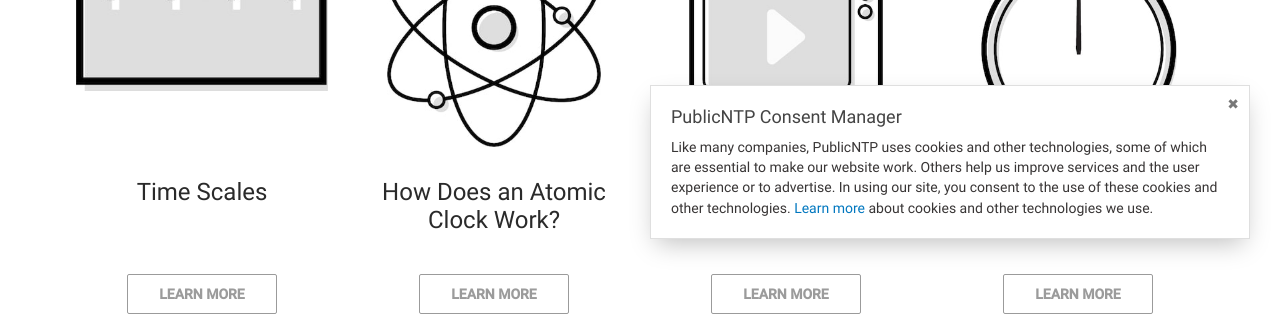
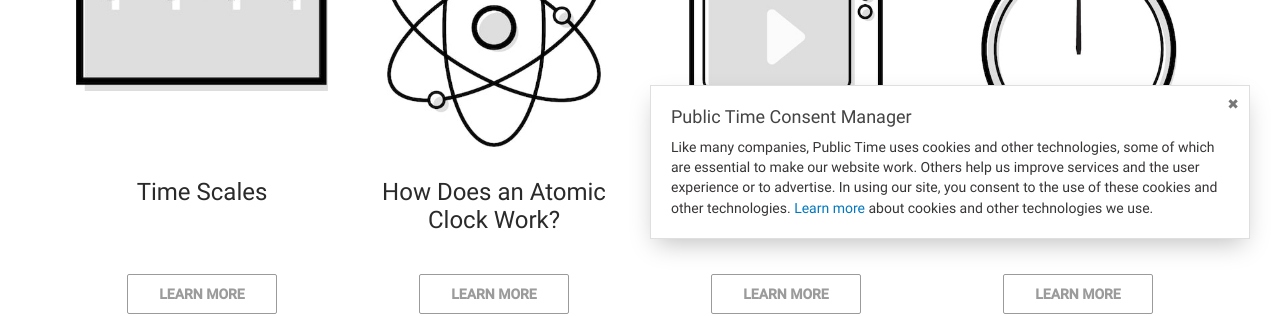
Before and after one commit to PublicTime/website, a Jekyll site: the page built from learn.html, in a window 1280 px wide. Shown: the part 631-947 px from the top of the page. Built offline with Jekyll 4.4.1, drawn with Linux system fonts in a browser that asks for light colours.

Commit message:
Update basic.html

```diff
--- a/_layouts/basic.html
+++ b/_layouts/basic.html
@@ -12,8 +12,8 @@
   <meta name="referrer" content="always">
   <meta name="web_author" content="Dan Noland, Terry Ott, Scott Waddell, Brad Woodfin">
   <meta name="language" content="English">
-  <meta property="og:title" content="History | PublicNTP">
-  <meta property="og:site_name" content="PublicNTP">
+  <meta property="og:title" content="History | Public Time">
+  <meta property="og:site_name" content="Public Time">
   <meta property="og:locale" content="en_US">
   <meta property="og:description" content="The history and making of NTP.">   <meta property="og:image" content="http://dev.publicntp.org/images/atomic_clock.jpg">
   <meta property="og:image:secure_url" content="http://dev.publicntp.org/images/atomic_clock.jpg">
@@ -71,8 +71,8 @@
 
   <div class="privacy">
     <div class="privacy__wrapper">
-      <h3 class="privacy__title">PublicNTP Consent Manager</h3>
-      <p class="privacy__text">Like many companies, PublicNTP uses cookies and other technologies, some of which are
+      <h3 class="privacy__title">Public Time Consent Manager</h3>
+      <p class="privacy__text">Like many companies, Public Time uses cookies and other technologies, some of which are
         essential
         to make our website work. Others help us improve services and the user experience or to advertise. In using our
         site,
```
